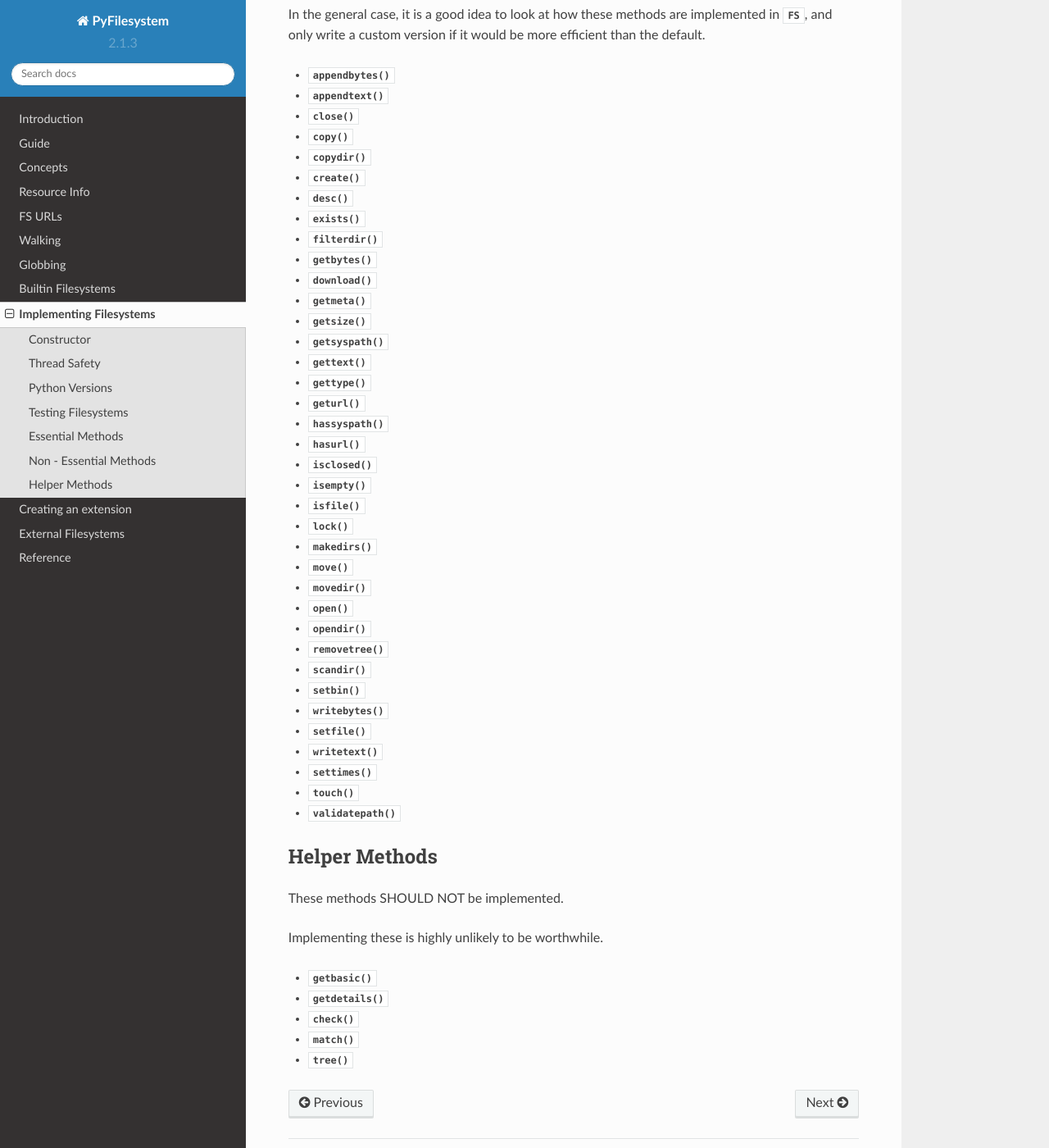
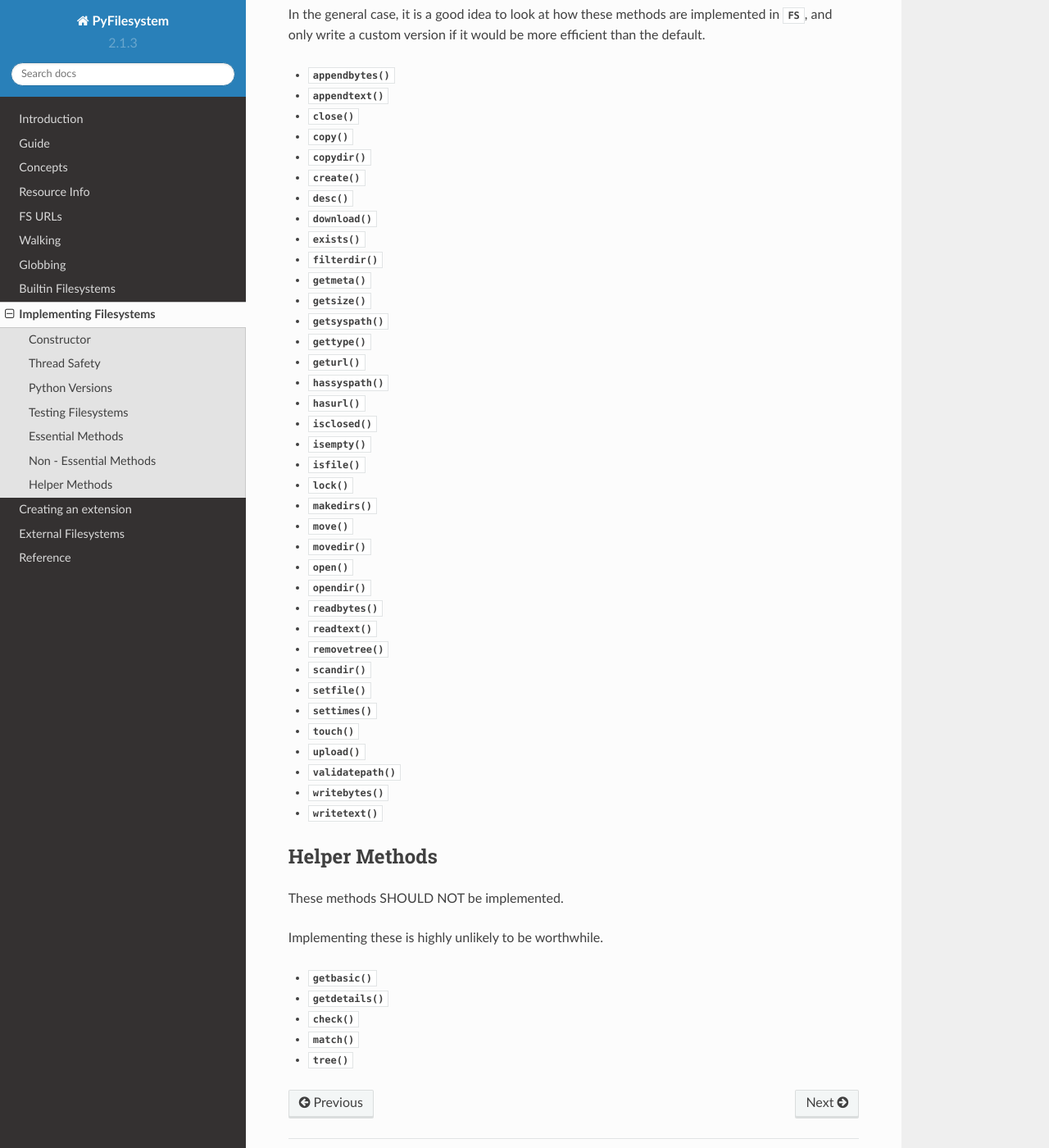
Before and after one commit to PyFilesystem/pyfilesystem2, a Sphinx documentation site: the page built from docs/source/implementers.rst, in a window 1280 px wide and 1400 px high, scrolled down 2106 px. Shown: the whole window at 82% size. Built offline with Sphinx 7.4.7 and the Read the Docs theme 2.0.0, drawn with Linux system fonts in a browser that asks for light colours; the version number is read from the project's files by our own code.

Commit message:
update docs with new method names

```diff
--- a/docs/source/guide.rst
+++ b/docs/source/guide.rst
@@ -176,9 +176,9 @@ You can open a file from a FS object with :meth:`~fs.base.FS.open`, which is ver
 
 In the case of a ``OSFS``, a standard file-like object will be returned. Other filesystems may return a different object supporting the same methods. For instance, :class:`~fs.memoryfs.MemoryFS` will return a ``io.BytesIO`` object.
 
-PyFilesystem also offers a number of shortcuts for common file related operations. For instance, :meth:`~fs.base.FS.getbytes` will return the file contents as a bytes, and :meth:`~fs.base.FS.gettext` will read unicode text. These methods is generally preferable to explicitly opening files, as the FS object may have an optimized implementation.
+PyFilesystem also offers a number of shortcuts for common file related operations. For instance, :meth:`~fs.base.FS.readbytes` will return the file contents as a bytes, and :meth:`~fs.base.FS.readtext` will read unicode text. These methods is generally preferable to explicitly opening files, as the FS object may have an optimized implementation.
 
-Other *shortcut* methods are :meth:`~fs.base.FS.setbin`, :meth:`~fs.base.FS.writebytes`, :meth:`~fs.base.FS.writetext`.
+Other *shortcut* methods are :meth:`~fs.base.FS.download`, :meth:`~fs.base.FS.upload`, :meth:`~fs.base.FS.writebytes`, :meth:`~fs.base.FS.writetext`.
 
 Walking
 ~~~~~~~
--- a/docs/source/implementers.rst
+++ b/docs/source/implementers.rst
@@ -90,14 +90,12 @@ In the general case, it is a good idea to look at how these methods are implemen
 * :meth:`~fs.base.FS.copydir`
 * :meth:`~fs.base.FS.create`
 * :meth:`~fs.base.FS.desc`
+* :meth:`~fs.base.FS.download`
 * :meth:`~fs.base.FS.exists`
 * :meth:`~fs.base.FS.filterdir`
-* :meth:`~fs.base.FS.getbytes`
-* :meth:`~fs.base.FS.download`
 * :meth:`~fs.base.FS.getmeta`
 * :meth:`~fs.base.FS.getsize`
 * :meth:`~fs.base.FS.getsyspath`
-* :meth:`~fs.base.FS.gettext`
 * :meth:`~fs.base.FS.gettype`
 * :meth:`~fs.base.FS.geturl`
 * :meth:`~fs.base.FS.hassyspath`
@@ -111,15 +109,17 @@ In the general case, it is a good idea to look at how these methods are implemen
 * :meth:`~fs.base.FS.movedir`
 * :meth:`~fs.base.FS.open`
 * :meth:`~fs.base.FS.opendir`
+* :meth:`~fs.base.FS.readbytes`
+* :meth:`~fs.base.FS.readtext`
 * :meth:`~fs.base.FS.removetree`
 * :meth:`~fs.base.FS.scandir`
-* :meth:`~fs.base.FS.setbin`
-* :meth:`~fs.base.FS.writebytes`
 * :meth:`~fs.base.FS.setfile`
-* :meth:`~fs.base.FS.writetext`
 * :meth:`~fs.base.FS.settimes`
 * :meth:`~fs.base.FS.touch`
+* :meth:`~fs.base.FS.upload`
 * :meth:`~fs.base.FS.validatepath`
+* :meth:`~fs.base.FS.writebytes`
+* :meth:`~fs.base.FS.writetext`
 
 .. _helper-methods:
 
```
